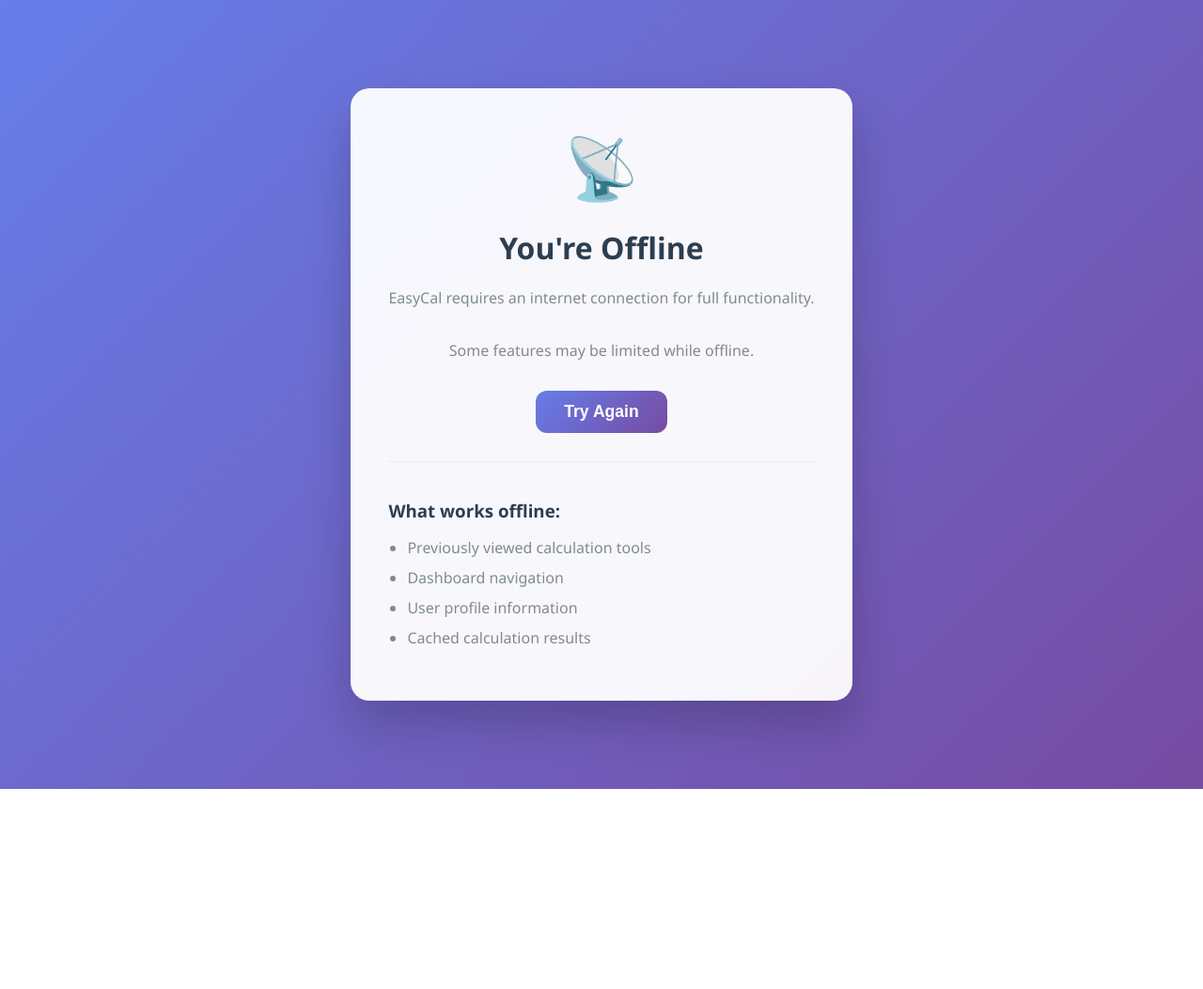
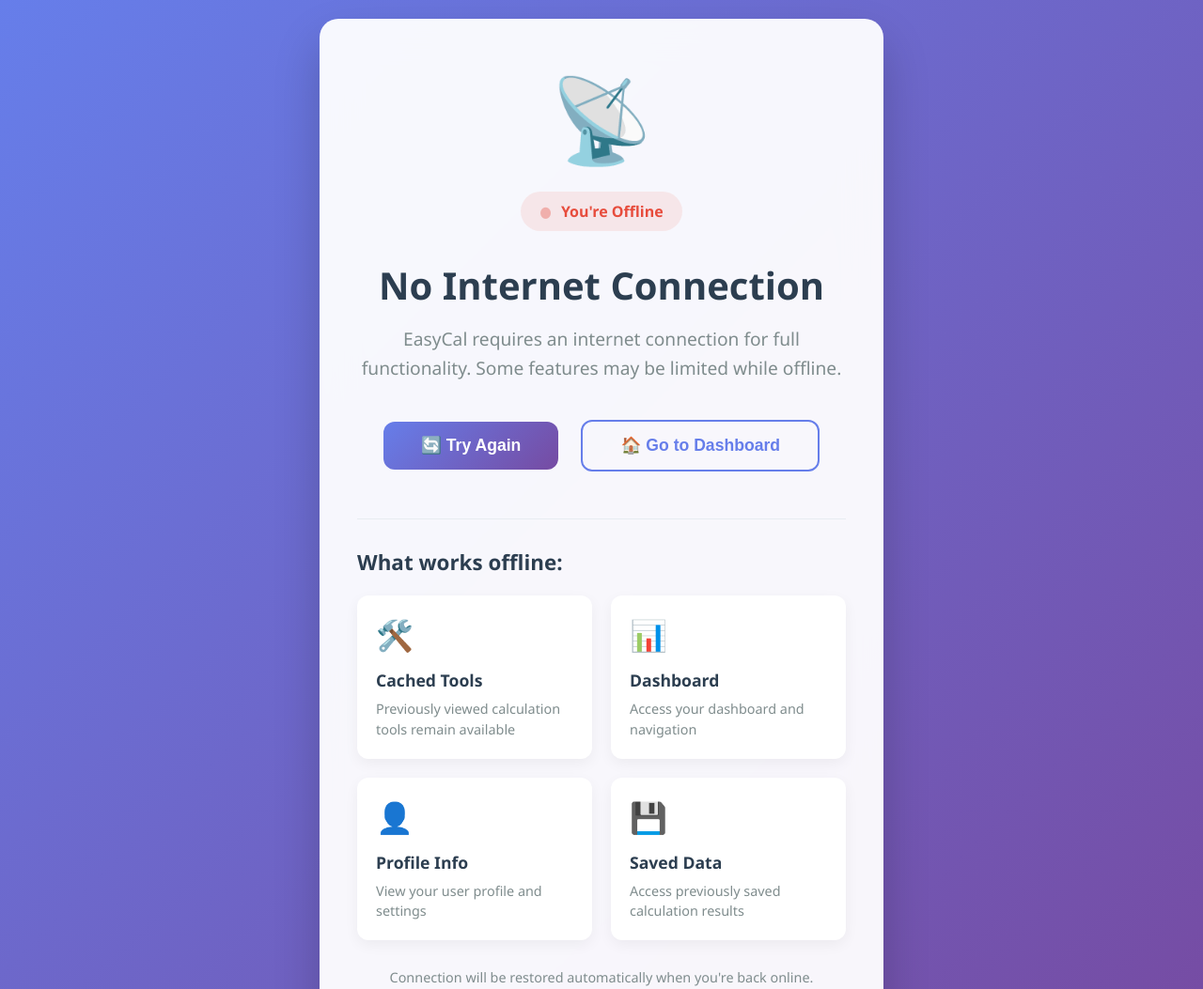
Before and after one commit to itsmilonbro/EasyCal, a plain HTML site: page offline.html in a window 1280 px wide. Shown: the top 1053 px of the page at 94% size. Before the commit the page ends 840 px from the top, so only its background shows below. Drawn offline with Linux system fonts and the light colour scheme.

Commit message:
Update offline.html
new update

```diff
--- a/offline.html
+++ b/offline.html
@@ -3,52 +3,91 @@
 <head>
     <meta charset="UTF-8">
     <meta name="viewport" content="width=device-width, initial-scale=1.0">
-    <title>EasyCal - 📡 Offline</title>
+    <title>EasyCal - Offline</title>
     <style>
+        :root {
+            --primary-color: #667eea;
+            --secondary-color: #764ba2;
+            --text-color: #2c3e50;
+            --light-color: #7f8c8d;
+            --bg-color: #f8f9fa;
+        }
+
+        * {
+            margin: 0;
+            padding: 0;
+            box-sizing: border-box;
+        }
+
         body {
             font-family: 'Segoe UI', Tahoma, Geneva, Verdana, sans-serif;
-            background: linear-gradient(135deg, #667eea 0%, #764ba2 100%);
-            height: 100vh;
+            background: linear-gradient(135deg, var(--primary-color) 0%, var(--secondary-color) 100%);
+            min-height: 100vh;
             display: flex;
             align-items: center;
             justify-content: center;
-            margin: 0;
             padding: 20px;
-            text-align: center;
             color: white;
         }
 
         .offline-container {
-            max-width: 500px;
+            max-width: 600px;
+            width: 100%;
             background: rgba(255, 255, 255, 0.95);
-            padding: 40px;
+            backdrop-filter: blur(20px);
             border-radius: 20px;
+            padding: 50px 40px;
             box-shadow: 0 25px 50px rgba(0, 0, 0, 0.2);
+            text-align: center;
+            animation: slideUp 0.6s ease-out;
+        }
+
+        @keyframes slideUp {
+            from {
+                opacity: 0;
+                transform: translateY(50px);
+            }
+            to {
+                opacity: 1;
+                transform: translateY(0);
+            }
+        }
+
+        .offline-icon {
+            font-size: 5em;
+            margin-bottom: 25px;
+            color: var(--primary-color);
+            animation: pulse 2s ease-in-out infinite;
+        }
+
+        @keyframes pulse {
+            0%, 100% {
+                transform: scale(1);
+            }
+            50% {
+                transform: scale(1.1);
+            }
         }
 
         h1 {
-            color: #2c3e50;
-            margin-bottom: 20px;
-            font-size: 2em;
+            color: var(--text-color);
+            margin-bottom: 15px;
+            font-size: 2.5em;
+            font-weight: 800;
         }
 
-        p {
-            color: #7f8c8d;
+        .subtitle {
+            color: var(--light-color);
+            font-size: 1.2em;
             margin-bottom: 30px;
             line-height: 1.6;
         }
 
-        .icon {
-            font-size: 4em;
-            margin-bottom: 20px;
-            color: #e74c3c;
-        }
-
         .btn {
-            background: linear-gradient(135deg, #667eea 0%, #764ba2 100%);
+            background: linear-gradient(135deg, var(--primary-color) 0%, var(--secondary-color) 100%);
             color: white;
             border: none;
-            padding: 12px 30px;
+            padding: 15px 40px;
             border-radius: 12px;
             font-size: 1.1em;
             font-weight: 600;
@@ -56,53 +95,184 @@
             transition: all 0.3s ease;
             text-decoration: none;
             display: inline-block;
+            margin: 10px;
+            min-width: 180px;
         }
 
         .btn:hover {
-            transform: translateY(-2px);
-            box-shadow: 0 10px 20px rgba(102, 126, 234, 0.3);
+            transform: translateY(-3px);
+            box-shadow: 0 15px 30px rgba(102, 126, 234, 0.4);
         }
 
-        .offline-features {
+        .btn-secondary {
+            background: transparent;
+            color: var(--primary-color);
+            border: 2px solid var(--primary-color);
+        }
+
+        .btn-secondary:hover {
+            background: var(--primary-color);
+            color: white;
+        }
+
+        .features-section {
             text-align: left;
-            margin-top: 30px;
-            padding-top: 20px;
+            margin-top: 40px;
+            padding-top: 30px;
             border-top: 1px solid #e8ecf1;
         }
 
-        .offline-features h3 {
-            color: #2c3e50;
-            margin-bottom: 15px;
+        .features-section h3 {
+            color: var(--text-color);
+            margin-bottom: 20px;
+            font-size: 1.4em;
         }
 
-        .offline-features ul {
-            color: #7f8c8d;
-            padding-left: 20px;
+        .features-grid {
+            display: grid;
+            grid-template-columns: repeat(auto-fit, minmax(200px, 1fr));
+            gap: 20px;
         }
 
-        .offline-features li {
-            margin-bottom: 10px;
+        .feature-item {
+            background: white;
+            padding: 20px;
+            border-radius: 12px;
+            box-shadow: 0 5px 15px rgba(0, 0, 0, 0.05);
+            transition: transform 0.3s ease;
+        }
+
+        .feature-item:hover {
+            transform: translateY(-5px);
+        }
+
+        .feature-icon {
+            font-size: 2em;
+            margin-bottom: 15px;
+            color: var(--primary-color);
+        }
+
+        .feature-title {
+            color: var(--text-color);
+            font-weight: 600;
+            margin-bottom: 8px;
+            font-size: 1.1em;
+        }
+
+        .feature-desc {
+            color: var(--light-color);
+            font-size: 0.9em;
+            line-height: 1.5;
+        }
+
+        .connection-status {
+            display: inline-flex;
+            align-items: center;
+            gap: 10px;
+            background: rgba(231, 76, 60, 0.1);
+            color: #e74c3c;
+            padding: 10px 20px;
+            border-radius: 25px;
+            margin-bottom: 30px;
+            font-weight: 600;
+        }
+
+        .connection-status::before {
+            content: "●";
+            animation: blink 1.5s infinite;
+        }
+
+        @keyframes blink {
+            0%, 100% { opacity: 1; }
+            50% { opacity: 0.3; }
+        }
+
+        @media (max-width: 768px) {
+            .offline-container {
+                padding: 30px 20px;
+            }
+
+            h1 {
+                font-size: 2em;
+            }
+
+            .features-grid {
+                grid-template-columns: 1fr;
+            }
+
+            .btn {
+                width: 100%;
+                margin: 5px 0;
+            }
         }
     </style>
 </head>
 <body>
     <div class="offline-container">
-        <div class="icon">📡</div>
-        <h1>You're Offline</h1>
-        <p>EasyCal requires an internet connection for full functionality.</p>
-        <p>Some features may be limited while offline.</p>
+        <div class="offline-icon">📡</div>
 
-        <button class="btn" onclick="window.location.reload()">Try Again</button>
+        <div class="connection-status">You're Offline</div>
 
-        <div class="offline-features">
+        <h1>No Internet Connection</h1>
+        <p class="subtitle">EasyCal requires an internet connection for full functionality. Some features may be limited while offline.</p>
+
+        <div class="button-group">
+            <button class="btn" onclick="window.location.reload()">
+                🔄 Try Again
+            </button>
+            <button class="btn btn-secondary" onclick="goToDashboard()">
+                🏠 Go to Dashboard
+            </button>
+        </div>
+
+        <div class="features-section">
             <h3>What works offline:</h3>
-            <ul>
-                <li>Previously viewed calculation tools</li>
-                <li>Dashboard navigation</li>
-                <li>User profile information</li>
-                <li>Cached calculation results</li>
-            </ul>
+            <div class="features-grid">
+                <div class="feature-item">
+                    <div class="feature-icon">🛠️</div>
+                    <div class="feature-title">Cached Tools</div>
+                    <div class="feature-desc">Previously viewed calculation tools remain available</div>
+                </div>
+                <div class="feature-item">
+                    <div class="feature-icon">📊</div>
+                    <div class="feature-title">Dashboard</div>
+                    <div class="feature-desc">Access your dashboard and navigation</div>
+                </div>
+                <div class="feature-item">
+                    <div class="feature-icon">👤</div>
+                    <div class="feature-title">Profile Info</div>
+                    <div class="feature-desc">View your user profile and settings</div>
+                </div>
+                <div class="feature-item">
+                    <div class="feature-icon">💾</div>
+                    <div class="feature-title">Saved Data</div>
+                    <div class="feature-desc">Access previously saved calculation results</div>
+                </div>
+            </div>
         </div>
+
+        <p style="margin-top: 30px; color: var(--light-color); font-size: 0.9em;">
+            Connection will be restored automatically when you're back online.
+        </p>
     </div>
+
+    <script>
+        function goToDashboard() {
+            // Try to navigate to dashboard if cached
+            window.location.href = './dashboard.html';
+        }
+
+        // Monitor connection status
+        window.addEventListener('online', () => {
+            window.location.reload();
+        });
+
+        // Try to reload every 30 seconds
+        setInterval(() => {
+            if (navigator.onLine) {
+                window.location.reload();
+            }
+        }, 30000);
+    </script>
 </body>
 </html>
```
